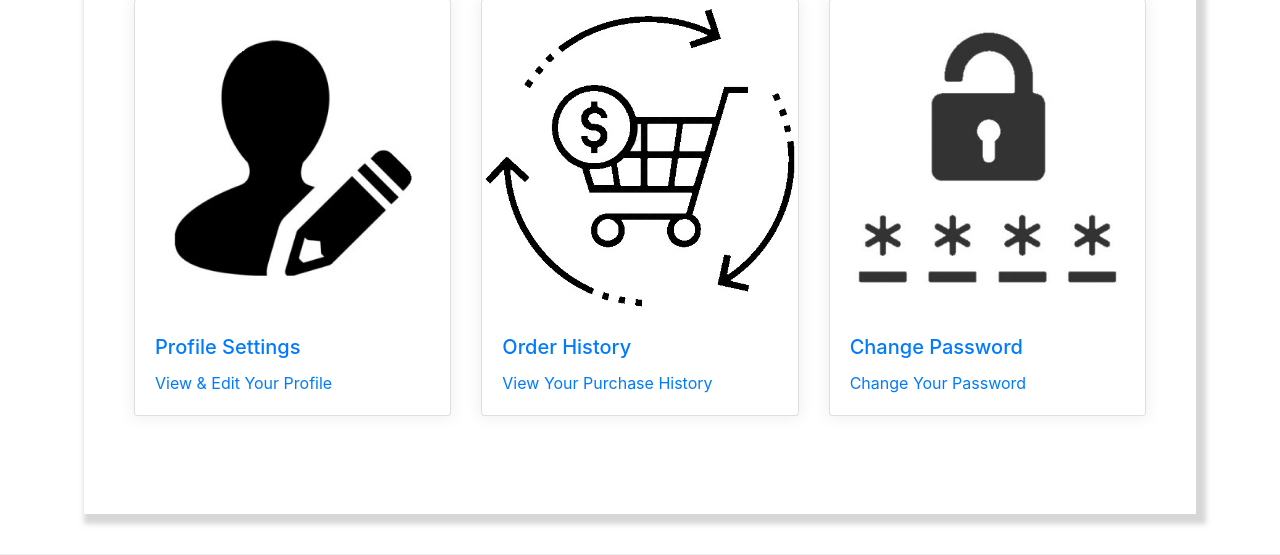
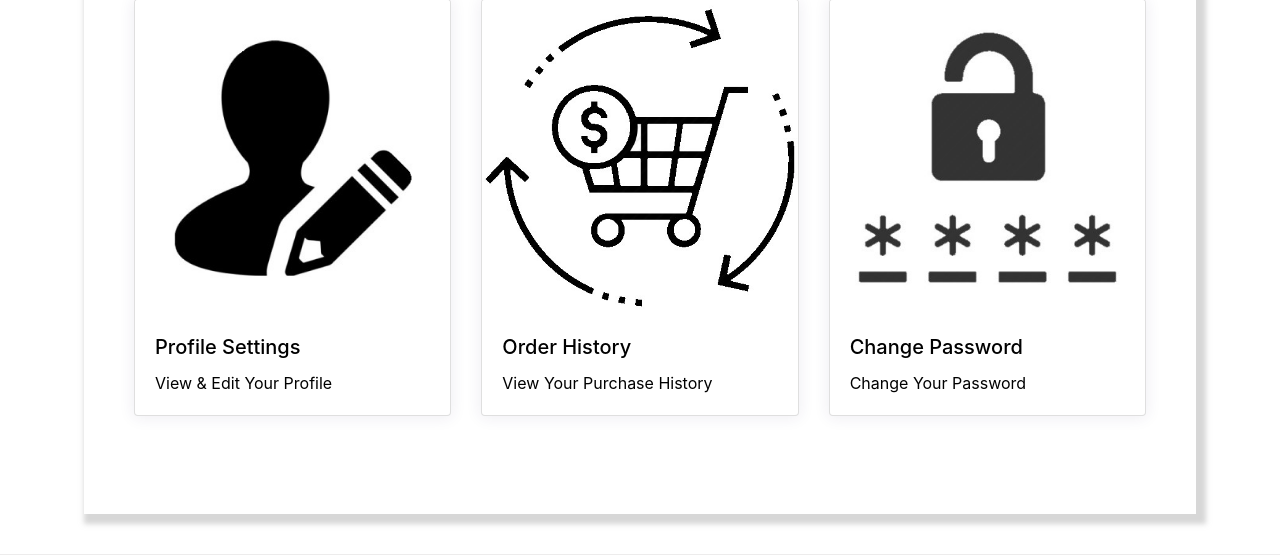
Before and after one commit to JohnLeong/ICT-1004-PHP-Project, a PHP site: page /account.php in a window 1280 px wide. Shown: the part 449-1004 px from the top of the page. Run offline with PHP 8.4, Linux system fonts and the light colour scheme; the visitor is signed in with stand-in values (Sample User, id 1); data that the repository does not hold is empty; some libraries are stand-ins or nearby versions.

Commit message:
color for card body

```diff
--- a/account.php
+++ b/account.php
@@ -104,7 +104,7 @@ and open the template in the editor.
                         <div class="container">
                             <div class="card-deck">
                                 <div class="card">
-                                    <a class="account-card"href="profile.php">
+                                    <a style="color:black" class="account-card"href="profile.php">
                                         <img class="card-img-top" src="img/profile.jpg" alt="View or Change Profile Settings">
                                         <!-- SOURCE: https://www.kissclipart.com/user-edit-icon-clipart-computer-icons-user-profile-v1ctia/ -->
                                         <div class="card-body">
@@ -114,7 +114,7 @@ and open the template in the editor.
                                     </a>
                                 </div>
                                 <div class="card">
-                                    <a class="account-card" href="orderhistory.php">
+                                    <a style="color:black" class="account-card" href="orderhistory.php">
                                         <img class="card-img-top" src="img/order-history.jpg" alt="Order History">
                                         <!-- SOURCE: https://www.kissclipart.com/purchase-history-icon-clipart-computer-icons-royal-7p5blz/ -->
                                         <div class="card-body">
@@ -124,7 +124,7 @@ and open the template in the editor.
                                     </a>
                                 </div>
                                 <div class="card">
-                                    <a class="account-card" href="changePW.php">
+                                    <a style="color:black" class="account-card" href="changePW.php">
                                         <img class="card-img-top" src="img/password-image.jpg" alt="Change Password">
                                         <!-- SOURCE: https://www.kissclipart.com/password-clipart-password-policy-computer-security-zk32t8/ -->
                                         <div class="card-body">
```
